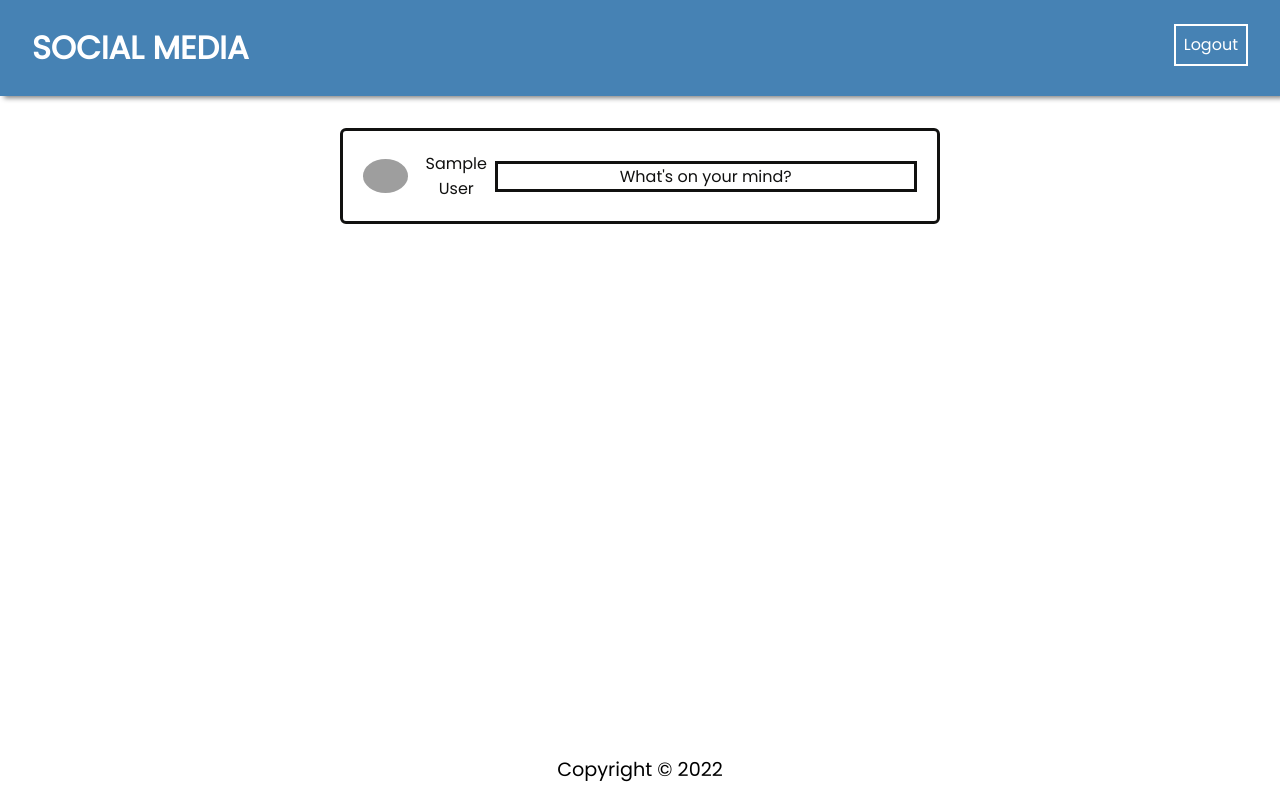
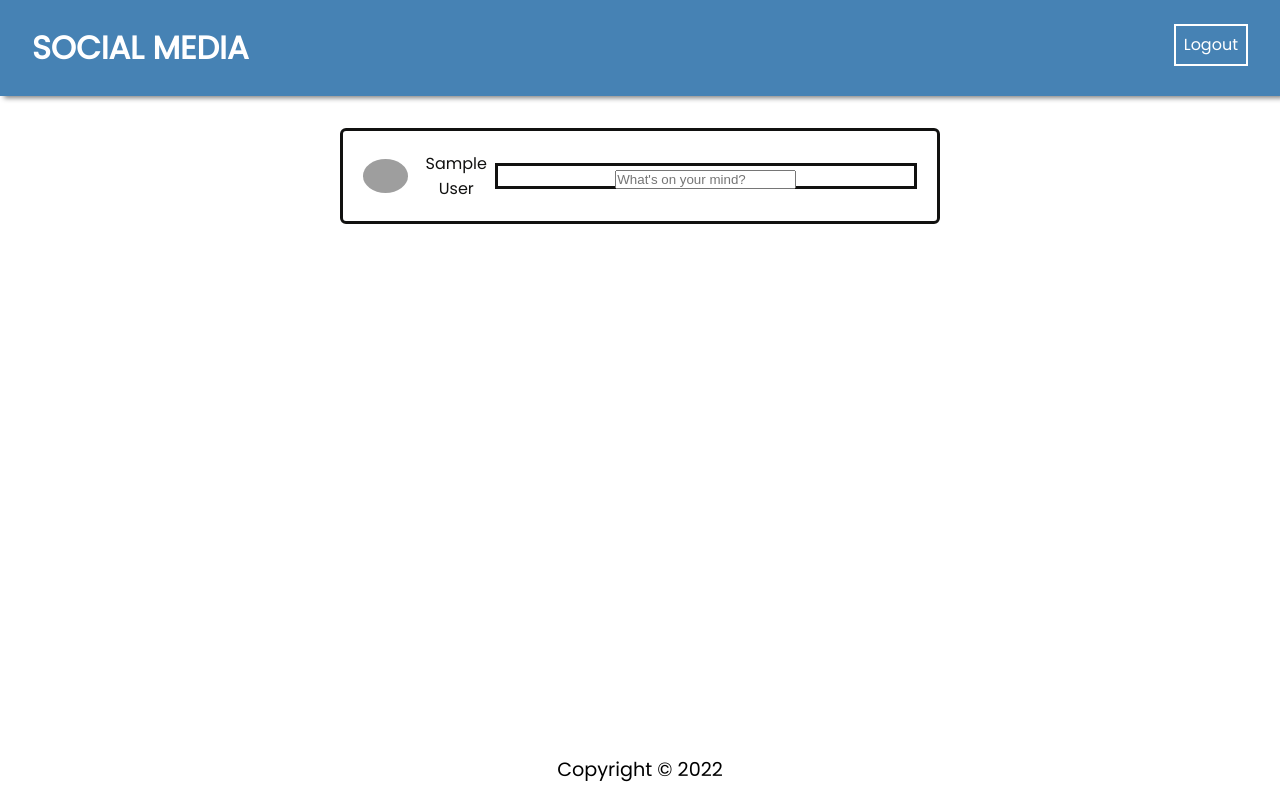
Before and after one commit to n-roberge/dCC-social-media, a React (Create React App) app in the folder frontend/: page / in a window 1280 px wide. Built offline with nearby package versions, Linux system fonts and the light colour scheme; sample sign-in values are in the browser's storage; grey boxes are pictures that could not be loaded.

Commit message:
Added axios call to post component can not make post to the backend

```diff
--- a/frontend/src/components/Post/Post.jsx
+++ b/frontend/src/components/Post/Post.jsx
@@ -1,11 +1,39 @@
-import React from "react";
+import React, { useState } from "react";
 import axios from "axios";
-import './Post.css'
+import "./Post.css";
+import { useContext } from "react";
+import AuthContext from "../../context/AuthContext";
+const Post = (props) => {
+  const [post, setPost] = useState("");
+  const { user } = useContext(AuthContext);
+  const baseURL = "http://localhost:3011/api/posts";
 
-const Post = (props) => {
+  function handleSubmit(event) {
+    event.preventDefault();
+    console.log(user);
+    const payLoad = {
+      user: user._id,
+      body: post,
+    };
+    axios.post(baseURL, payLoad).then((response) => {
+      console.log(response.data);
+    });
+    setPost("");
+  }
+
   return (
     <div className="PostContainer">
-      <div className="">What's on your mind?</div>
+      <form onSubmit={handleSubmit}>
+        <input
+          placeholder="What's on your mind?"
+          name="post"
+          title="post"
+          type="text"
+          value={post}
+          onChange={(event) => setPost(event.target.value)}
+        ></input>
+      </form>
+      <p>{post}</p>
     </div>
   );
 };
```
